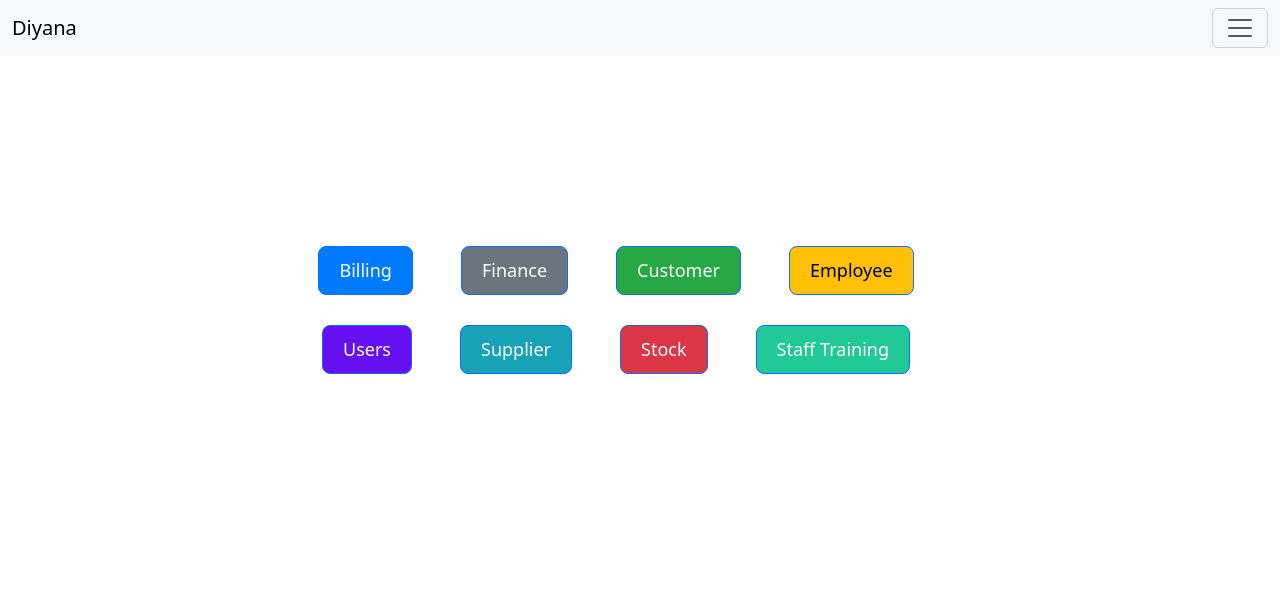
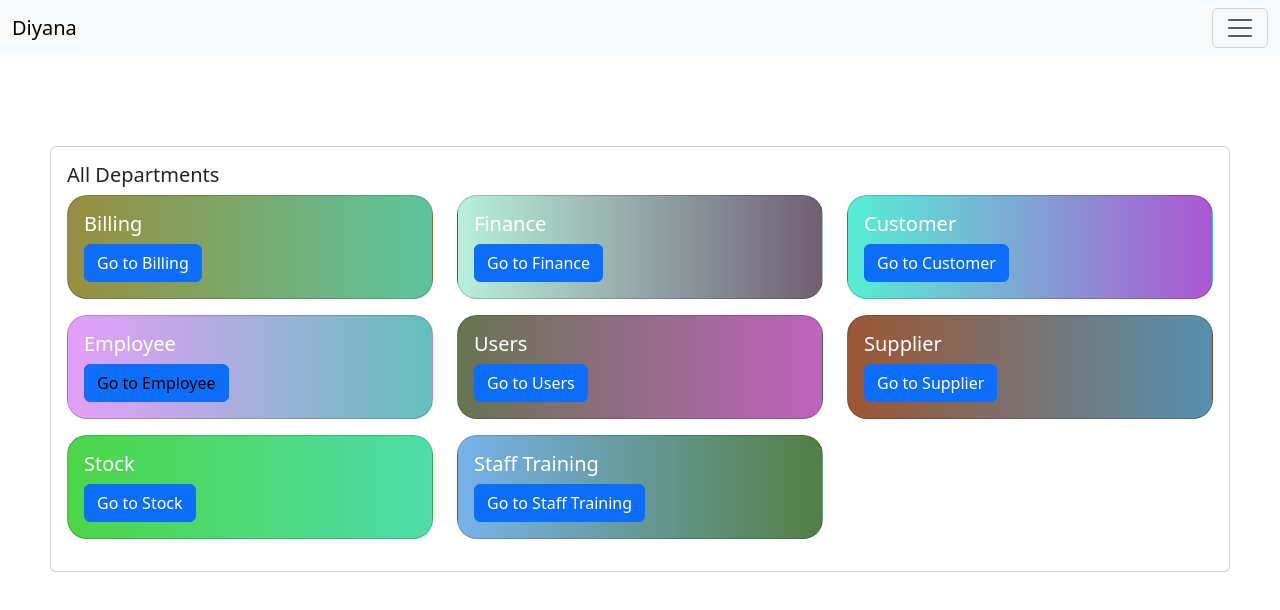
Before and after one commit to nisalgunawardhana/ERMsystem, a React (Create React App) app in the folder frontend/: page / in a window 1280 px wide. Shown: the top 610 px of the page. Built offline with nearby package versions, Linux system fonts and the light colour scheme.

Commit message:
Update Home.js

```diff
--- a/frontend/src/components/Home.js
+++ b/frontend/src/components/Home.js
@@ -2,23 +2,79 @@ import React from "react";
 import { Link } from "react-router-dom";
 
 function Home() {
+  return (
 
-  return (
-    <div style={{ marginTop: '150px', display: 'flex', justifyContent: 'center', flexDirection: 'column', alignItems: 'center' }}>
-      <div style={{ display: 'flex', justifyContent: 'center' }}>
-        <Link to={`/bill`} className="btn btn-primary me-5" style={{ backgroundColor: '#007bff', color: '#fff', padding: '10px 20px', fontSize: '18px', borderRadius: '8px', marginBottom: '10px' }}>Billing</Link>
-        <Link to={`/finance`} className="btn btn-primary me-5" style={{ backgroundColor: '#6c757d', color: '#fff', padding: '10px 20px', fontSize: '18px', borderRadius: '8px', marginBottom: '10px' }}>Finance</Link>
-        <Link to={`/customer`} className="btn btn-primary me-5" style={{ backgroundColor: '#28a745', color: '#fff', padding: '10px 20px', fontSize: '18px', borderRadius: '8px', marginBottom: '10px' }}>Customer</Link>
-        <Link to={`/employee`} className="btn btn-primary me-5" style={{ backgroundColor: '#ffc107', color: '#000', padding: '10px 20px', fontSize: '18px', borderRadius: '8px', marginBottom: '10px' }}>Employee</Link>
+      <div className="card mb-1" style={{ margin: '50px'}}>
+        <div className="card-body">
+          <h5 className="card-title">All Departments</h5>
+          <div className="row">
+            <div className="col-md-4">
+              <div className="card mb-3" style={{ background: `linear-gradient(to right, rgba(${Math.floor(Math.random() * 256)}, ${Math.floor(Math.random() * 256)}, ${Math.floor(Math.random() * 256)}, 0.8), rgba(${Math.floor(Math.random() * 256)}, ${Math.floor(Math.random() * 256)}, ${Math.floor(Math.random() * 256)}, 0.8))`, color: 'white', borderRadius: '20px' }}>
+                <div className="card-body">
+                  <h5 className="card-title">Billing</h5>
+                  <Link to={`/bill`} className="btn btn-primary" style={{ color: '#fff' }}>Go to Billing</Link>
+                </div>
+              </div>
+            </div>
+            <div className="col-md-4">
+              <div className="card mb-3" style={{ background: `linear-gradient(to right, rgba(${Math.floor(Math.random() * 256)}, ${Math.floor(Math.random() * 256)}, ${Math.floor(Math.random() * 256)}, 0.8), rgba(${Math.floor(Math.random() * 256)}, ${Math.floor(Math.random() * 256)}, ${Math.floor(Math.random() * 256)}, 0.8))`, color: 'white', borderRadius: '20px' }}>
+                <div className="card-body">
+                  <h5 className="card-title">Finance</h5>
+                  <Link to={`/finance`} className="btn btn-primary" style={{ color: '#fff' }}>Go to Finance</Link>
+                </div>
+              </div>
+            </div>
+            <div className="col-md-4">
+              <div className="card mb-3" style={{ background: `linear-gradient(to right, rgba(${Math.floor(Math.random() * 256)}, ${Math.floor(Math.random() * 256)}, ${Math.floor(Math.random() * 256)}, 0.8), rgba(${Math.floor(Math.random() * 256)}, ${Math.floor(Math.random() * 256)}, ${Math.floor(Math.random() * 256)}, 0.8))`, color: 'white', borderRadius: '20px' }}>
+                <div className="card-body">
+                  <h5 className="card-title">Customer</h5>
+                  <Link to={`/customer`} className="btn btn-primary" style={{ color: '#fff' }}>Go to Customer</Link>
+                </div>
+              </div>
+            </div>
+            <div className="col-md-4">
+              <div className="card mb-3" style={{ background: `linear-gradient(to right, rgba(${Math.floor(Math.random() * 256)}, ${Math.floor(Math.random() * 256)}, ${Math.floor(Math.random() * 256)}, 0.8), rgba(${Math.floor(Math.random() * 256)}, ${Math.floor(Math.random() * 256)}, ${Math.floor(Math.random() * 256)}, 0.8))`, color: 'white', borderRadius: '20px' }}>
+                <div className="card-body">
+                  <h5 className="card-title">Employee</h5>
+                  <Link to={`/employee`} className="btn btn-primary" style={{ color: '#000' }}>Go to Employee</Link>
+                </div>
+              </div>
+            </div>
+            <div className="col-md-4">
+              <div className="card mb-3" style={{ background: `linear-gradient(to right, rgba(${Math.floor(Math.random() * 256)}, ${Math.floor(Math.random() * 256)}, ${Math.floor(Math.random() * 256)}, 0.8), rgba(${Math.floor(Math.random() * 256)}, ${Math.floor(Math.random() * 256)}, ${Math.floor(Math.random() * 256)}, 0.8))`, color: 'white', borderRadius: '20px' }}>
+                <div className="card-body">
+                  <h5 className="card-title">Users</h5>
+                  <Link to={`/users`} className="btn btn-primary" style={{ color: '#fff' }}>Go to Users</Link>
+                </div>
+              </div>
+            </div>
+            <div className="col-md-4">
+              <div className="card mb-3" style={{ background: `linear-gradient(to right, rgba(${Math.floor(Math.random() * 256)}, ${Math.floor(Math.random() * 256)}, ${Math.floor(Math.random() * 256)}, 0.8), rgba(${Math.floor(Math.random() * 256)}, ${Math.floor(Math.random() * 256)}, ${Math.floor(Math.random() * 256)}, 0.8))`, color: 'white', borderRadius: '20px' }}>
+                <div className="card-body">
+                  <h5 className="card-title">Supplier</h5>
+                  <Link to={`/supplier`} className="btn btn-primary" style={{ color: '#fff' }}>Go to Supplier</Link>
+                </div>
+              </div>
+            </div>
+            <div className="col-md-4">
+              <div className="card mb-3" style={{ background: `linear-gradient(to right, rgba(${Math.floor(Math.random() * 256)}, ${Math.floor(Math.random() * 256)}, ${Math.floor(Math.random() * 256)}, 0.8), rgba(${Math.floor(Math.random() * 256)}, ${Math.floor(Math.random() * 256)}, ${Math.floor(Math.random() * 256)}, 0.8))`, color: 'white', borderRadius: '20px' }}>
+                <div className="card-body">
+                  <h5 className="card-title">Stock</h5>
+                  <Link to={`/stock`} className="btn btn-primary" style={{ color: '#fff' }}>Go to Stock</Link>
+                </div>
+              </div>
+            </div>
+            <div className="col-md-4">
+              <div className="card mb-3" style={{ background: `linear-gradient(to right, rgba(${Math.floor(Math.random() * 256)}, ${Math.floor(Math.random() * 256)}, ${Math.floor(Math.random() * 256)}, 0.8), rgba(${Math.floor(Math.random() * 256)}, ${Math.floor(Math.random() * 256)}, ${Math.floor(Math.random() * 256)}, 0.8))`, color: 'white', borderRadius: '20px' }}>
+                <div className="card-body">
+                  <h5 className="card-title">Staff Training</h5>
+                  <Link to={`/Trainee`} className="btn btn-primary" style={{ color: '#fff' }}>Go to Staff Training</Link>
+                </div>
+              </div>
+            </div>
+          </div>
+        </div>
       </div>
-
-      <div style={{ marginTop: '20px', display: 'flex', justifyContent: 'center' }}>
-        <Link to={`/users`} className="btn btn-primary me-5" style={{ backgroundColor: '#6610f2', color: '#fff', padding: '10px 20px', fontSize: '18px', borderRadius: '8px', marginBottom: '10px' }}>Users</Link>
-        <Link to={`/supplier`} className="btn btn-primary me-5" style={{ backgroundColor: '#17a2b8', color: '#fff', padding: '10px 20px', fontSize: '18px', borderRadius: '8px', marginBottom: '10px' }}>Supplier</Link>
-        <Link to={`/stock`} className="btn btn-primary me-5" style={{ backgroundColor: '#dc3545', color: '#fff', padding: '10px 20px', fontSize: '18px', borderRadius: '8px', marginBottom: '10px' }}>Stock</Link>
-        <Link to={`/Trainee`} className="btn btn-primary me-5" style={{ backgroundColor: '#20c997', color: '#fff', padding: '10px 20px', fontSize: '18px', borderRadius: '8px', marginBottom: '10px' }}>Staff Training</Link>
-      </div>
-    </div>
 
   );
 }
```
